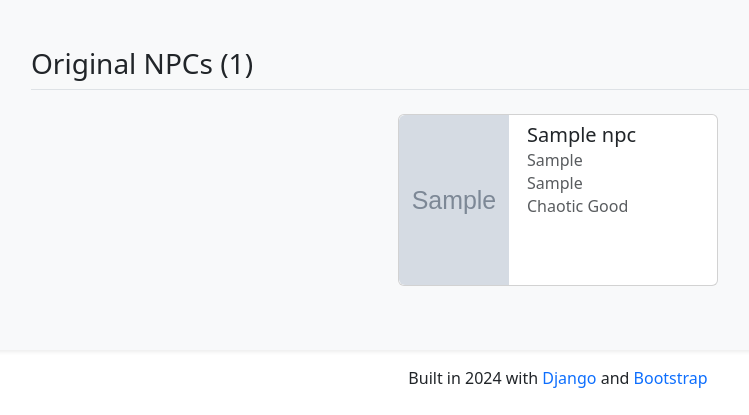
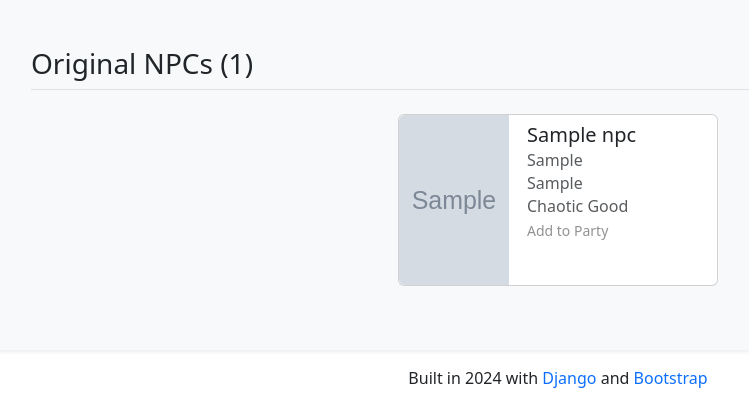
Before and after one commit to ddrmv/ienpcs, a Django app: a page that uses ienpcs/gallery/templates/gallery/game_detail.html in a window 1280 px wide. Shown: the part 200-615 px from the top of the page, without its empty margins (82-831 px from the left). Run offline with Django 5.2, Linux system fonts and the light colour scheme; tables that the repository leaves empty hold one stand-in row (values such as "Sample post"); grey boxes marked "Sample" are stand-in pictures; parts of the project's set-up code (start-up, migrations or seed data) failed here and were passed over.

Commit message:
Add link to add game NPC to party in game_detail

```diff
--- a/ienpcs/gallery/templates/gallery/game_detail.html
+++ b/ienpcs/gallery/templates/gallery/game_detail.html
@@ -34,6 +34,11 @@
                       <h6 class="card-subtitle mb-2 text-body-secondary">{{ npc_in_game.npc.adnd_class }}</h6>
                       <h6 class="card-subtitle mb-2 text-body-secondary">{{ npc_in_game.npc.race }}</h6>
                       <h6 class="card-subtitle mb-2 text-body-secondary">{{ npc_in_game.npc.get_alignment_display }}</h6>
+                      {% if user.is_authenticated %}
+                        <h6 class="card-subtitle mb-2 text-body-secondary"><small><a href="{% url 'party_add_npc' npc_in_game.npc.id%}">Add to Party</a></small></h6>
+                      {% else %}
+                        <h6 class="card-subtitle mb-2 text-body-tertiary"><small><a title="You must be logged in to manage Party">Add to Party</a></small></h6>
+                      {% endif %}
                     </div>
                   </div>
                 </div>
--- a/ienpcs/gallery/urls.py
+++ b/ienpcs/gallery/urls.py
@@ -9,6 +9,7 @@ urlpatterns = [
     path("characters/", views.CharacterListView.as_view(), name="character_list"),
     path("character/<slug:slug>", views.character_detail, name="character_detail"),
     path("party/", views.party_detail, name="party_detail"),
+    path("party_add_npc/<int:id>/", views.party_add_npc, name="party_add_npc"),
     path("party_remove_npc/<int:id>/", views.party_remove_npc, name="party_remove_npc"),
     path("links/", views.LinkListView.as_view(), name="link_list"),
     path("about/", views.about, name="about"),
--- a/ienpcs/gallery/views.py
+++ b/ienpcs/gallery/views.py
@@ -7,6 +7,8 @@ from django.views import generic
 
 from .forms import SignUpForm
 from .models import Character, Game, InvitationCode, Link, Npc, NpcInGame, Party, Pc
+
+MAX_NPCS_PER_PARTY = 20
 
 
 class GameListView(generic.ListView):
@@ -155,6 +157,24 @@ def party_remove_npc(request, id):
     return HttpResponseRedirect(request.META.get("HTTP_REFERER"))
 
 
+def party_add_npc(request, id):
+    if not request.user.is_authenticated:
+        messages.error(request, "You need to be logged in to add NPCs.")
+        # return redirect("index")
+    else:
+        party = Party.objects.get(user=request.user)
+        npc = Npc.objects.get(id=id)
+        if party.npcs.count() >= MAX_NPCS_PER_PARTY:
+            messages.error(request, "Already at maximum number of NPCs in Party.")
+        elif party.npcs.filter(id=npc.id).exists():
+            messages.error(request, "NPC already in Party.")
+        else:
+            party.npcs.add(npc)
+            messages.success(request, "NPC added to Party!")
+
+    return HttpResponseRedirect(request.META.get("HTTP_REFERER"))
+
+
 def toggle_theme(request):
     if request.session.get("theme", "light") == "dark":
         request.session["theme"] = "iight"
```
